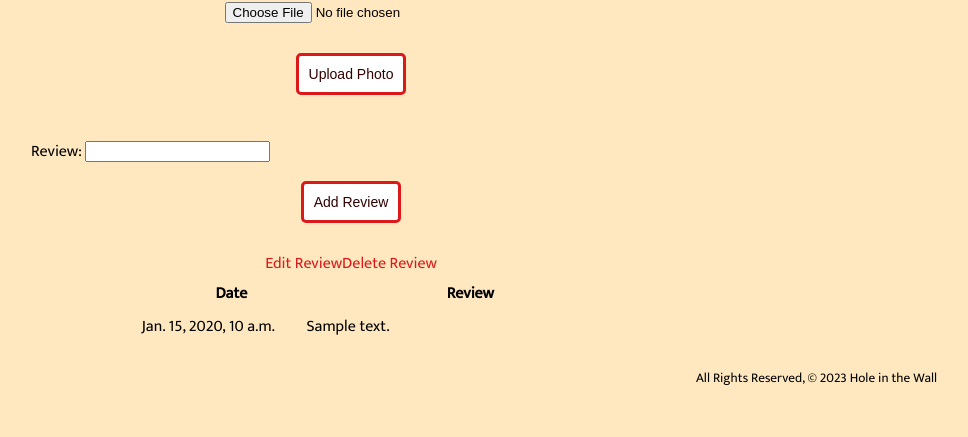
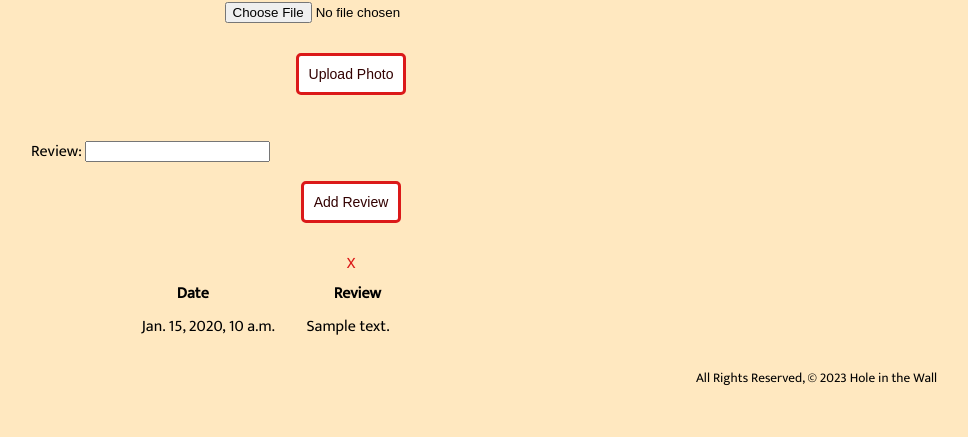
Before and after one commit to jvpati17/hole-in-the-wall, a Django app: page /restaurants/1/add_review/ in a window 1280 px wide. Shown: the part 985-1422 px from the top of the page, without its empty margins (289-1257 px from the left). Run offline with Django 3.2, Linux system fonts and the light colour scheme; tables that the repository leaves empty hold one stand-in row (values such as "Sample post").

Commit message:
removed edit review function

```diff
--- a/main_app/templates/restaurants/detail.html
+++ b/main_app/templates/restaurants/detail.html
@@ -70,15 +70,14 @@
         <br>
         <table class="striped">
             <thead>
-                <tr><th>Date</th><th>Review</th></tr>
+                <tr><th>Date</th><th>Review</th><th></th></tr>
             </thead>
             <tbody>
                 {% for review in restaurant.review_set.all %}
                 <tr>
                     <td class="review-date">{{review.created_at}}</td>
                     <td class="review-text">{{review.review}}</td>
-                    <a href="{% url 'update_review' review.id %}">Edit Review</a>
-                    <a href="{% url 'delete_review' review.id %}">Delete Review</a>
+                    <a href="{% url 'delete_review' review.id %}">X</a>
                 </tr>
                 {% endfor %}
             </tbody>
--- a/main_app/urls.py
+++ b/main_app/urls.py
@@ -11,7 +11,6 @@ urlpatterns = [
     path('restaurants/<int:pk>/update/', views.RestaurantUpdate.as_view(), name='restaurants_update'),
     path('restaurants/<int:pk>/delete', views.RestaurantDelete.as_view(), name='restaurants_delete'),
     path('restaurants/<int:restaurant_id>/add_review/', views.add_review, name='add_review'),
-    path('restaurants/<int:pk>/update_review/', views.UpdateReview.as_view(), name='update_review'),
     path('restaurants/<int:pk>/delete_review/', views.DeleteReview.as_view(), name='delete_review'),
     path('restaurant/<int:restaurant_id>/add_day', views.add_day, name='add_day'),
     path('restaurant/<int:restaurant_id>/add_photo', views.add_photo, name='add_photo'),
--- a/main_app/views.py
+++ b/main_app/views.py
@@ -125,10 +125,6 @@ def add_review(request, restaurant_id):
         'review_form': form,
     })
 
-class UpdateReview(UpdateView):
-    model = Review
-    fields = '__all__'
-
 class DeleteReview(DeleteView):
     model = Review
     success_url = '/restaurants'
```
